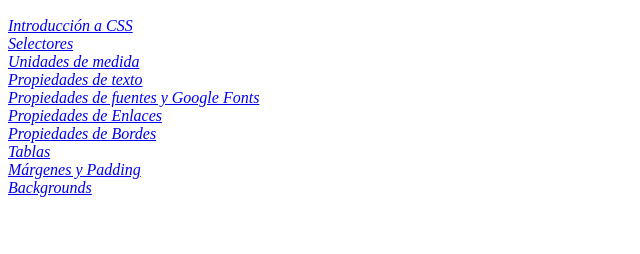
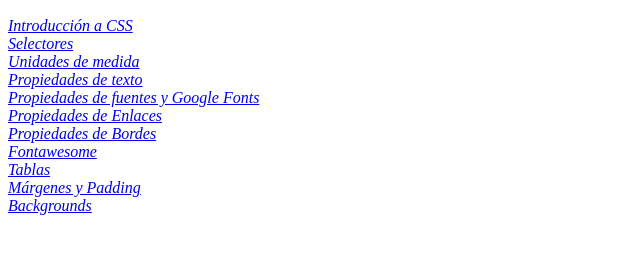
Before and after one commit to sueco33afs/lenguajes-marcas, a plain HTML site: page videotutoriales_CSSI/index.html in a window 1280 px wide. Shown: the part 110-364 px from the top of the page, without its empty margins (0-640 px from the left). Drawn offline with Linux system fonts and the light colour scheme.

Commit message:
Creada página Fontawesome

```diff
--- a/videotutoriales_CSSI/index.html
+++ b/videotutoriales_CSSI/index.html
@@ -59,6 +59,11 @@
           >
         </article>
         <article>
+          <a href="sites/Fontawesome/index.html" style="font-style: italic"
+            >Fontawesome</a
+          >
+        </article>
+        <article>
           <a href="sites/tablas/tablas.html" style="font-style: italic"
             >Tablas</a
           >
```
Also changed, not shown: videotutoriales_CSSI/sites/Fontawesome/index.html (added, +9 -0 lines).
